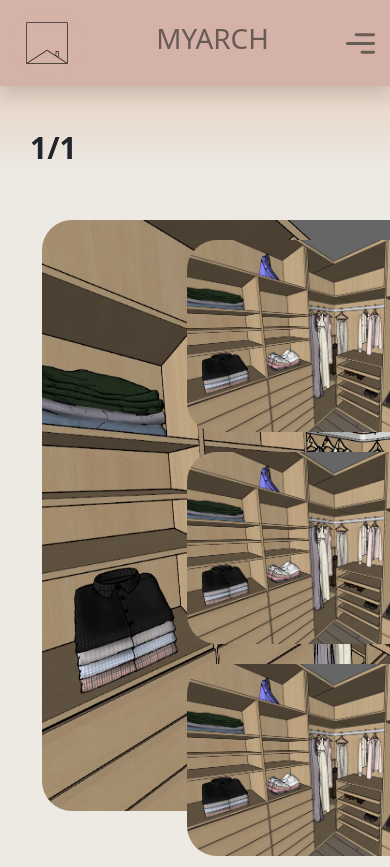
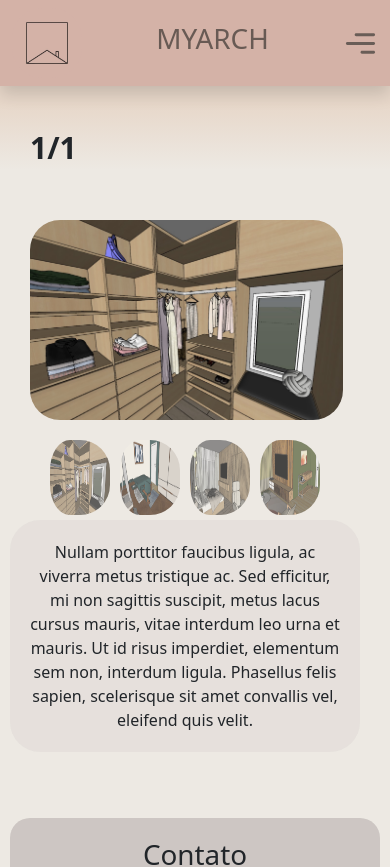
Before and after one commit to Rafael-conquista/myArch_portifolio, a React (Create React App) app in the folder my_arch/: page /1/1 in a window 390 px wide. Shown: the top 867 px of the page. Built offline with nearby package versions, Linux system fonts and the light colour scheme.

Commit message:
implementa responsividade para descrição de projetos

```diff
--- a/my_arch/src/pages/Project_description.js
+++ b/my_arch/src/pages/Project_description.js
@@ -1,11 +1,28 @@
 import Navbar from '../components/navbar';
 import { useLocation } from 'react-router-dom';
 import { useNavigate } from 'react-router-dom';
+import { useEffect, useState } from 'react';
 import imagemTeste from '../images/slider/slider3.jpeg'
+import slider1 from '../images/slider/slider1.jpeg';
+import slider2 from '../images/slider/slider2.jpeg';
+import slider4 from '../images/slider/slider4.jpeg';
 import './project_description.css'
 import Footer from '../components/footer';
 
 function ProjectDescrition() {
+    const [image, setImage] = useState(imagemTeste)
+    const imagens = [imagemTeste,slider1, slider2, slider4]
+
+    const changeImage = (e) =>{
+        const id = e.target.id
+        console.log(id)
+        setImage(imagens[id])
+    }
+    useEffect(() => {
+        // Garanta que a página sempre inicia no topo quando o componente é montado
+        window.scrollTo(0, 0);
+    }, []);
+
     //adicionar template do content como grid para descer os conteudos e reajustar a tela
     const handleRedirect = (key) => {
         const newPath = `/${key}`;
@@ -23,14 +40,15 @@ function ProjectDescrition() {
             <div className='directory_title'>
                 <span className='paths link_path' onClick={() => handleRedirect(paths[0])}>{paths[0]}/</span><span className='paths'>{paths[1]}</span>
             </div>
-            <div className="container">
+            <div className="container1">
                 <div className="left-column">
-                    <img src={imagemTeste} alt="Imagem Principal" className='img_left' />
+                    <img src={image} alt="Imagem Principal" className='img_left' />
                 </div>
                 <div className="middle-column">
-                    <img src={imagemTeste} className='img_center' alt="Imagem 1" />
-                    <img src={imagemTeste} className='img_center' alt="Imagem 2" />
-                    <img src={imagemTeste} className='img_center' alt="Imagem 3" />
+                    <img src={imagemTeste} className='img_center' onClick={changeImage} id='0' alt="Imagem 1" />
+                    <img src={slider1} className='img_center'  onClick={changeImage} id='1' alt="Imagem 2" />
+                    <img src={slider2} className='img_center' onClick={changeImage} id='2' alt="Imagem 3" />
+                    <img src={slider4} className='img_center' onClick={changeImage} id='3' alt="Imagem 4" />
                 </div>
                 <div className="right-column">
                     <p>Nullam porttitor faucibus ligula, ac viverra
@@ -43,7 +61,7 @@ function ProjectDescrition() {
                         eleifend quis velit.</p>
                 </div>
             </div>
-            <Footer/>
+            <Footer />
         </div>
     )
 }
--- a/my_arch/src/pages/project_description.css
+++ b/my_arch/src/pages/project_description.css
@@ -1,50 +1,51 @@
-.paths{
+.paths {
   font-size: 30px;
   font-weight: 600;
   cursor: default;
 }
 
-.link_path{
+.link_path {
   cursor: pointer;
 }
 
-.link_path:hover{
+.link_path:hover {
   color: rgb(49, 102, 117);
 }
 
-.container {
-    display: flex;
+.container1 {
+  display: grid ;
   margin-left: 10px;
   margin-top: 50px;
   margin-bottom: 50px;
-    max-width: 100vw;
+  width: 100%;
 }
 
-  .left-column,
-  .middle-column,
-  .right-column {
-    flex: 1;
+.left-column {
+  max-width: 80vw;
+  margin-left: 50px;
+  margin: 0 auto;
 }
 
-  .left-column{
-    padding-left: 30px;
-    max-width: 50vw;
-  }
-
-  .right-column{
-    padding-right: 20px;
+.right-column {
+  padding-right: 40px;
   margin: 0 auto;
   text-align: center;
-    padding-top: 25vh;
+}
+.right-column p {
+  background-color: #cdc6c33d;
+  padding: 20px;
+  border-radius: 30px;
 }
 
 .middle-column {
-    display: flex;
+  display: inline;
   flex-direction: column;
   align-items: center;
-    margin-top: 20px;
-    margin-right: 50px;
-    margin-left: -20px;
+  padding-top: 20px;
+  padding-right: 50px;
+  padding-left: 50px;
+  cursor: pointer;
+  margin: 0 auto;
 }
 
 img {
@@ -52,19 +53,130 @@
   border-radius: 30px;
 }
 
-  .img_left{
-    max-width: 650px;
-    max-height: 80vh;
+.img_left {
+  max-width: 900px;
+  max-height: 500px;
   height: 70vh;
   border-radius: 30px;
 }
 
-  .img_center{
+.img_center {
   margin-bottom: 20px;
   border-radius: 30px;
-    max-width: 300px;
+  padding-left: 10PX;
+  max-width: 200px;
+  max-height: 150px;
+  transition: .5s;
+  opacity: 0.7; /* Ajuste o valor da opacidade conforme necessário */
 }
 
-  .desc_body{
+.img_center:hover{
+  transform: scale(1.1);
+  transition: .5s;
+  opacity: 1; /* Opacidade total */
+}
+
+.desc_body {
   overflow-x: hidden;
 }
+
+@media screen and (max-width:1040px) {
+  .middle-column {
+    display: inline;
+    flex-direction: column;
+    margin-top: 20px;
+    margin-left: 5px;
+    margin: 0 auto;
+  }
+
+  .img_left {
+    max-width: 600px;
+    max-height: 500px;
+    height: 70vh;
+    border-radius: 30px;
+  }
+
+  .img_center {
+    margin-bottom: 5px;
+    border-radius: 30px;
+    max-width: 150px;
+    height: 80px;
+  }
+
+  .container1 {
+    display: grid;
+    margin-left: 10px;
+    margin-top: 50px;
+    margin-bottom: 50px;
+    width: 100%;
+  }
+}
+
+@media screen and (max-width:700px) {
+  .middle-column {
+    display: inline;
+    flex-direction: column;
+    margin-top: 20px;
+    margin-left: 5px;
+    margin: 0 auto;
+  }
+
+  .img_left {
+    max-width: 400px;
+    max-height: 300px;
+    height: 70vh;
+    border-radius: 30px;
+  }
+
+  .img_center {
+    margin-bottom: 5px;
+    border-radius: 30px;
+    max-width: 90px;
+    height: 70px;
+  }
+
+  .container1 {
+    display: grid;
+    margin-left: 10px;
+    margin-right: 20px;
+    margin-top: 50px;
+    margin-bottom: 50px;
+    width: 100%;
+  }
+}
+
+@media screen and (max-width:500px) {
+  .middle-column {
+    display: inline;
+    flex-direction: column;
+    margin-top: 20px;
+    margin: 0 auto;
+    margin-left: -20px;
+  }
+
+  .img_left {
+    max-width: 400px;
+    max-height: 200px;
+    height: 70vh;
+    border-radius: 30px;
+  }
+
+  .img_center {
+    margin-bottom: 5px;
+    border-radius: 30px;
+    max-width: 70px;
+    height: 75px;
+  }
+
+  .left-column{
+    margin: 0 auto;
+    margin-left: 20px;
+  }
+
+  .container1 {
+    display: grid;
+    margin-top: 50px;
+    margin-bottom: 50px;
+    width: 100%;
+  }
+}
--- a/my_arch/src/pages/projects_directory.js
+++ b/my_arch/src/pages/projects_directory.js
@@ -1,16 +1,23 @@
 import Navbar from '../components/navbar';
 import { useLocation } from 'react-router-dom';
 import { useNavigate } from 'react-router-dom';
+import { useEffect } from 'react';
 import './projects_directory.css'
 import imagemTeste from '../images/slider/slider3.jpeg'
 import Footer from '../components/footer';
 
 function Directory (){
+  const navigate = useNavigate();
+
+  useEffect(() => {
+    // Garanta que a página sempre inicia no topo quando o componente é montado
+    window.scrollTo(0, 0);
+  }, []);
+
     const projects_classes = ['Living', 'Cozinha', 'lavanderia', 'Dormitório', 'Lavabo', 'Banho', 'Escritório', 'Externo'];
     const projects = {
         'Projeto1': imagemTeste, 'Projeto2': imagemTeste, 'Projeto3': imagemTeste, 'Projeto4': imagemTeste, 'Projeto5': imagemTeste, 'Projeto6': imagemTeste, 'Projeto7': imagemTeste,
     }
-    const navigate = useNavigate();
     const location = useLocation();
     const pathname = decodeURIComponent(location.pathname.replace('/', ''));
 
```
Lines whose indentation alone changed are shown as unchanged.
